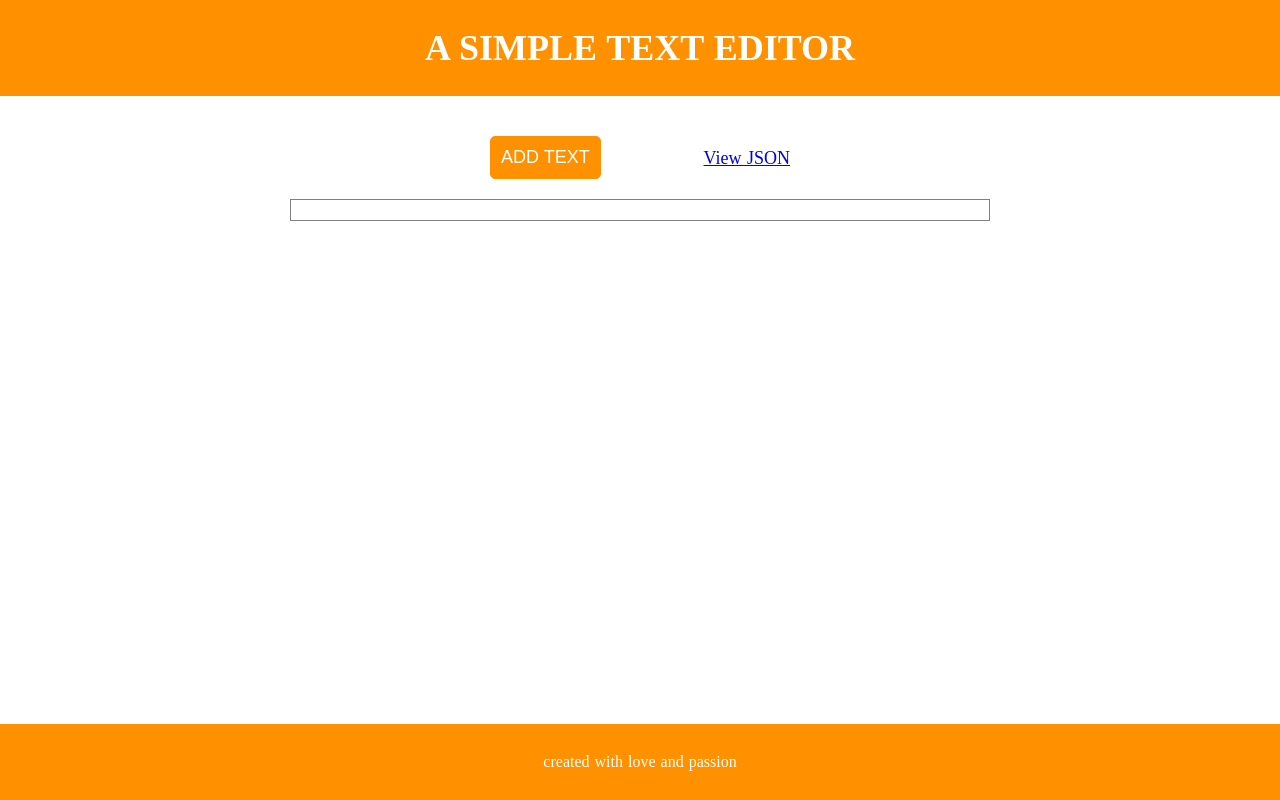
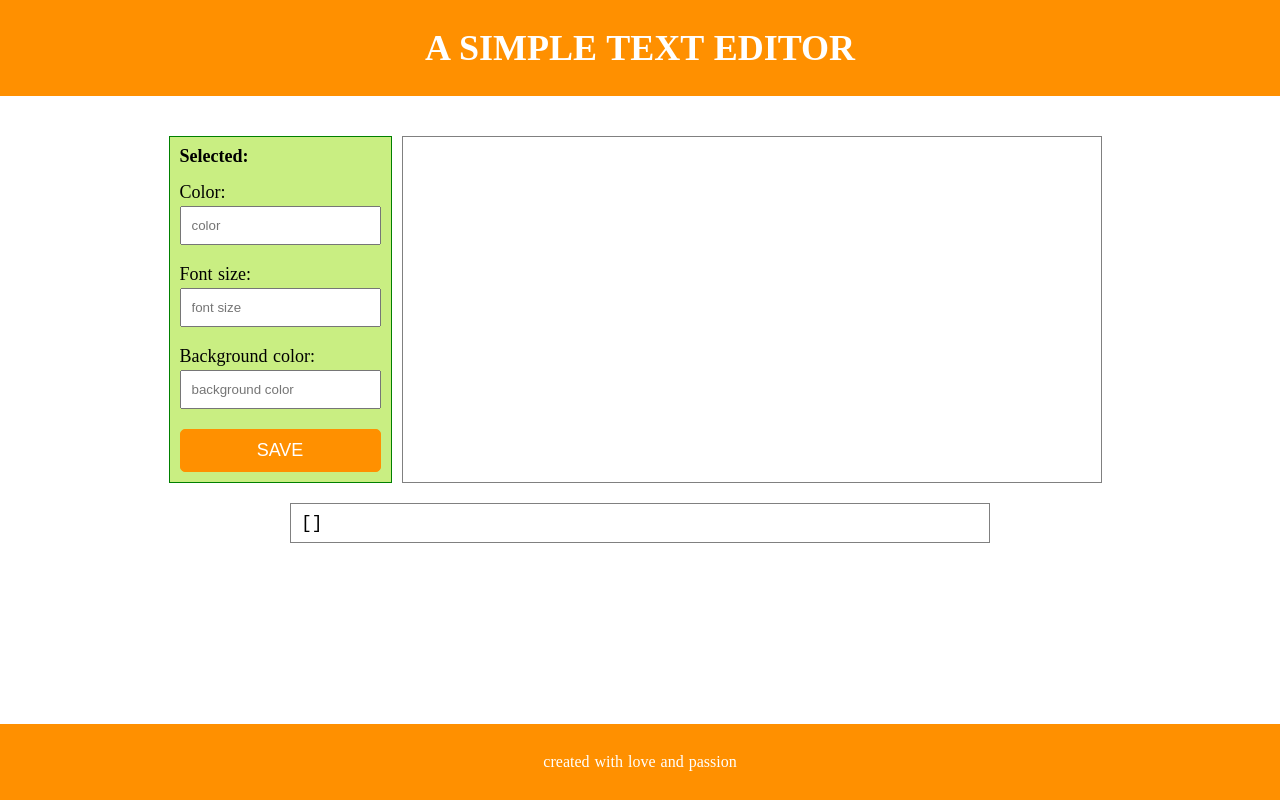
Before and after one commit to mirafedas/wysiwyg-editor, a Nuxt app: page / in a window 1280 px wide. Built offline with nearby package versions, Linux system fonts and the light colour scheme.

Commit message:
initial commit

```diff
--- a/components/EditorField.vue
+++ b/components/EditorField.vue
@@ -1,32 +1,9 @@
 <template>
   <main>
-    <div class="btn-wrapper">
-      <button class="default-btn" type="submit" @click="add">
-        Add text
-      </button>
-      <nuxt-link :to="{ name: 'result' }" class="link">
-        View JSON
-      </nuxt-link>
-    </div>
-    <div class="main-wrapper">
-      <span
-        v-for="item in texts"
-        :key="item.id"
-        :style="{
-          color: item.color,
-          fontSize: item.fontSize,
-          backgroundColor: item.backgroundColor
-        }"
-        @click="select(item.id)"
-      >
-        {{ item.text }}
-        <br v-if="item.linebreak" />
-      </span>
-      <TextSettings
-        v-if="showInput"
-        :selected="selected"
-        @hide="hideSettings"
-      />
+    <div class="wrapper">
+      <TextSettings :selected-text="selectedText" @create="createNode" />
+      <div ref="textarea" class="main-wrapper" contenteditable="true"></div>
+      <pre class="main-wrapper">{{ texts }}</pre>
     </div>
   </main>
 </template>
@@ -41,32 +18,44 @@ export default {
   },
   data: () => {
     return {
-      selected: {},
-      showInput: false
+      selectedText: '',
+      rangeStart: '',
+      rangeEnd: '',
+      results: []
     }
   },
   computed: {
     ...mapState(['texts'])
   },
+  mounted() {
+    document.addEventListener('mouseup', (event) => {
+      if (event.target === this.$refs.textarea) {
+        this.getSelectedText()
+      }
+    })
+  },
   methods: {
-    ...mapMutations(['saveText']),
-    select(selectedID) {
-      this.selected = this.texts.find((el) => el.id === selectedID)
-      this.showInput = true
+    ...mapMutations(['saveInJSON']),
+    getSelectedText() {
+      const selectedTextObj = window.getSelection()
+      const selectedTextWithReference = selectedTextObj.toString()
+      const selectedText = JSON.parse(JSON.stringify(selectedTextWithReference))
+
+      if (selectedText) {
+        const { anchorOffset, focusOffset } = selectedTextObj
+        this.selectedText = selectedText
+        this.rangeStart = focusOffset
+        this.rangeEnd = anchorOffset
+      }
     },
-    add() {
-      const uniqueID = Math.floor(Math.random() * 11) + Date.now()
-      const newEmptyText = {
-        id: uniqueID,
-        text: 'click me to edit',
-        color: 'black',
-        backgroundColor: 'white',
-        fontSize: '16px'
-      }
-      this.saveText(newEmptyText)
-    },
-    hideSettings() {
-      this.showInput = false
+    createNode(newData) {
+      console.log('innerHTML', this.$refs.textarea.innerHTML)
+      const newNode = `<span contenteditable="false" style="color: ${newData.color}; font-size: ${newData.fontSize}px; background-color: ${newData.backgroundColor}";>${newData.text}</span>`
+      // replace the string with textContent
+      this.$refs.textarea.innerHTML = newNode
+      this.results.push(newData)
+      this.saveInJSON(newData)
+      this.selectedText = ''
     }
   }
 }
@@ -96,4 +85,11 @@ main {
   max-width: 300px;
   padding: 10px 0;
 }
+
+.wrapper {
+  display: flex;
+  flex-wrap: wrap;
+  width: 100%;
+  justify-content: center;
+}
 </style>
--- a/components/TextSettings.vue
+++ b/components/TextSettings.vue
@@ -1,67 +1,45 @@
 <template>
   <form>
-    <label for="text">Text:</label>
-    <input v-model="newText" type="text" placeholder="text" />
-    <div>
-      <input v-model="linebreak" type="checkbox" />
-      <label for="linebreak">Add a line break in the end</label>
-    </div>
+    <span><b>Selected:</b> {{ selectedText }}</span>
+    <br />
     <label for="color">Color:</label>
     <input v-model="newColor" type="text" placeholder="color" />
     <label for="font">Font size:</label>
     <input v-model="newFontSize" type="text" placeholder="font size" />
     <label for="background">Background color:</label>
     <input v-model="bgColor" type="text" placeholder="background color" />
-    <div class="btn-wrapper">
-      <button class="cancel-btn" @click.prevent="$emit('hide')">
-        Cancel
-      </button>
-      <button class="default-btn" @click.prevent="save">
-        Save
-      </button>
-    </div>
+    <button class="default-btn" @click.prevent="save">
+      Save
+    </button>
   </form>
 </template>
 
 <script>
-import { mapMutations } from 'vuex'
-
 export default {
   props: {
-    selected: {
-      type: Object,
+    selectedText: {
+      type: String,
       required: true
     }
   },
   data: () => {
     return {
-      newText: '',
       newColor: '',
       bgColor: '',
-      newFontSize: '',
-      linebreak: false
+      newFontSize: ''
     }
   },
-  mounted() {
-    this.newText = this.selected.text
-    this.newColor = this.selected.color
-    this.bgColor = this.selected.backgroundColor
-    this.newFontSize = this.selected.fontSize
-    this.linebreak = this.selected.linebreak
-  },
   methods: {
-    ...mapMutations(['saveText']),
     save() {
+      const uniqueID = Math.floor(Math.random() * 11) + Date.now()
       const newData = {
-        id: this.selected.id,
-        text: this.newText,
+        id: uniqueID,
+        text: this.selectedText,
         color: this.newColor,
         backgroundColor: this.bgColor,
-        fontSize: this.newFontSize,
-        linebreak: this.linebreak
+        fontSize: this.newFontSize
       }
-      this.saveText(newData)
-      this.$emit('hide')
+      this.$emit('create', newData)
     }
   }
 }
@@ -73,7 +51,7 @@ export default {
 form {
   display: flex;
   flex-direction: column;
-  margin: 20px 0;
+  margin: 10px 0;
   padding: 10px;
   background-color: $bg-color;
   border: 1px solid green;
--- a/pages/result.vue
+++ /dev/null
@@ -1,27 +0,0 @@
-<template>
-  <div class="wrapper">
-    <nuxt-link to="/">Go back</nuxt-link>
-    <pre>{{ texts }}</pre>
-  </div>
-</template>
-
-<script>
-import { mapState } from 'vuex'
-
-export default {
-  computed: {
-    ...mapState(['texts'])
-  }
-}
-</script>
-
-<style lang="scss" scoped>
-.wrapper {
-  flex-grow: 1;
-  padding: 20px;
-}
-
-pre {
-  margin-top: 20px;
-}
-</style>
--- a/store/index.js
+++ b/store/index.js
@@ -3,13 +3,7 @@ export const state = () => ({
 })
 
 export const mutations = {
-  saveText(state, newText) {
-    const existingText = state.texts.find((el) => el.id === newText.id)
-
-    if (existingText) {
-      Object.assign(existingText, newText)
-    } else {
-      state.texts.push(newText)
-    }
+  saveInJSON(state, newText) {
+    state.texts.push(newText)
   }
 }
```
